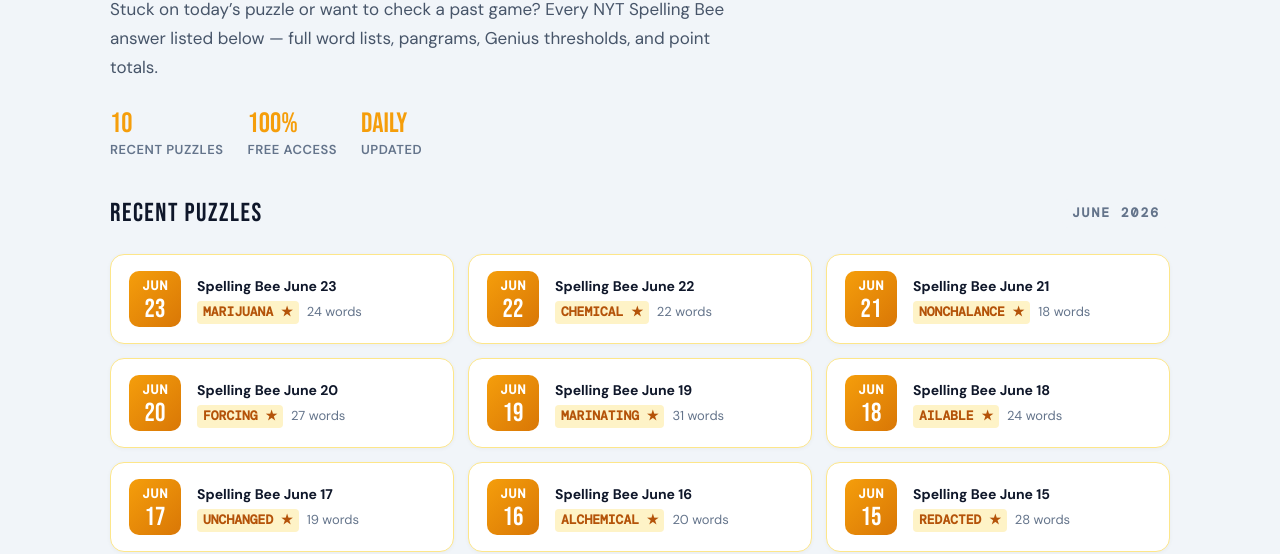
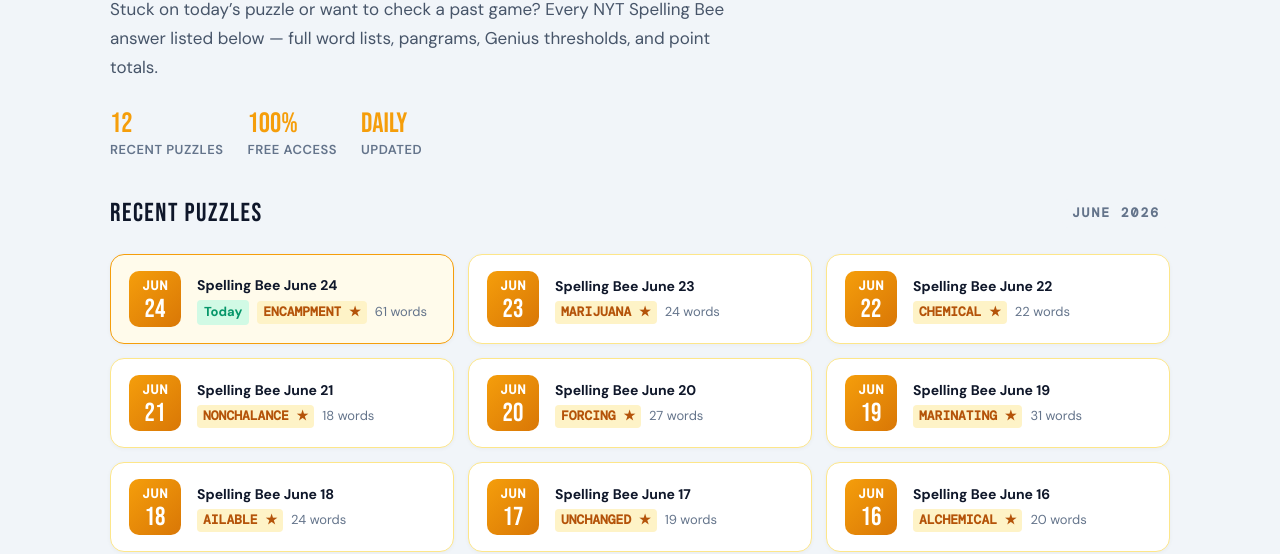
Before and after one commit to Flycav164/spellingbeefinder, a website: page answers.html in a window 1280 px wide. Shown: the part 250-804 px from the top of the page. Drawn offline with nearby package versions, Linux system fonts and the light colour scheme; a web font is replaced by a local one.

Commit message:
Update Recent Puzzles count to 12

```diff
--- a/answers.html
+++ b/answers.html
@@ -190,7 +190,7 @@
   <h1>Spelling Bee<br>Answers Archive</h1>
   <p class="hero-sub">Stuck on today&#8217;s puzzle or want to check a past game? Every NYT Spelling Bee answer listed below &mdash; full word lists, pangrams, Genius thresholds, and point totals.</p>
   <div class="hero-stats">
-    <div class="stat"><span class="stat-num">10</span><span class="stat-lbl">Recent Puzzles</span></div>
+    <div class="stat"><span class="stat-num">12</span><span class="stat-lbl">Recent Puzzles</span></div>
     <div class="stat"><span class="stat-num">100%</span><span class="stat-lbl">Free Access</span></div>
     <div class="stat"><span class="stat-num">Daily</span><span class="stat-lbl">Updated</span></div>
   </div>
@@ -331,6 +331,7 @@
 
 <script>
 var archiveData=[
+  {date:'June 24',slug:'spelling-bee-june-24-2026',month:'JUN',day:'24',center:'T',letters:'E A C M N P',pangram:'ENCAMPMENT',words:61,pts:265,today:true},
   {date:'June 23',slug:'spelling-bee-june-23-2026',month:'JUN',day:'23',center:'A',letters:'U M N J I R A',pangram:'MARIJUANA',words:24,pts:75,today:false},
   {date:'June 22',slug:'spelling-bee-june-22-2026',month:'JUN',day:'22',center:'C',letters:'A H L E I M',pangram:'CHEMICAL',words:22,pts:75,today:false},
   {date:'June 21',slug:'spelling-bee-june-21-2026',month:'JUN',day:'21',center:'N',letters:'O C H A L E',pangram:'NONCHALANCE',words:18,pts:62,today:false},
```
